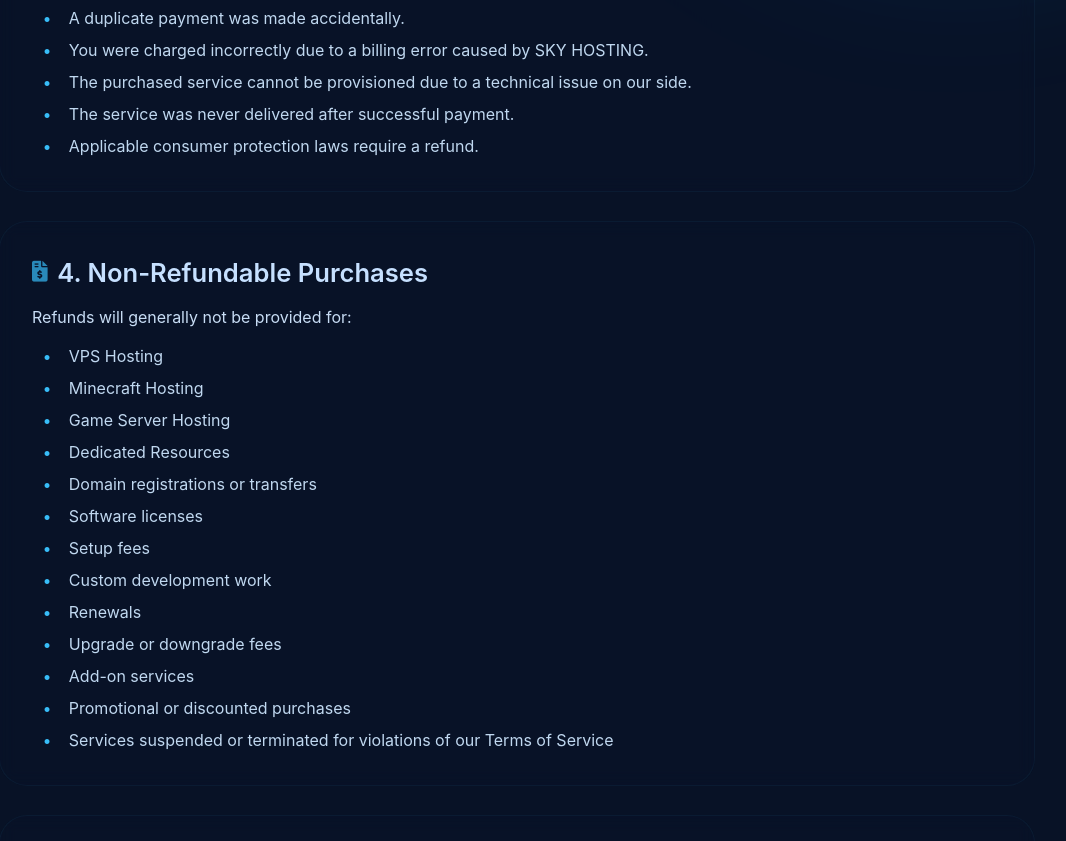
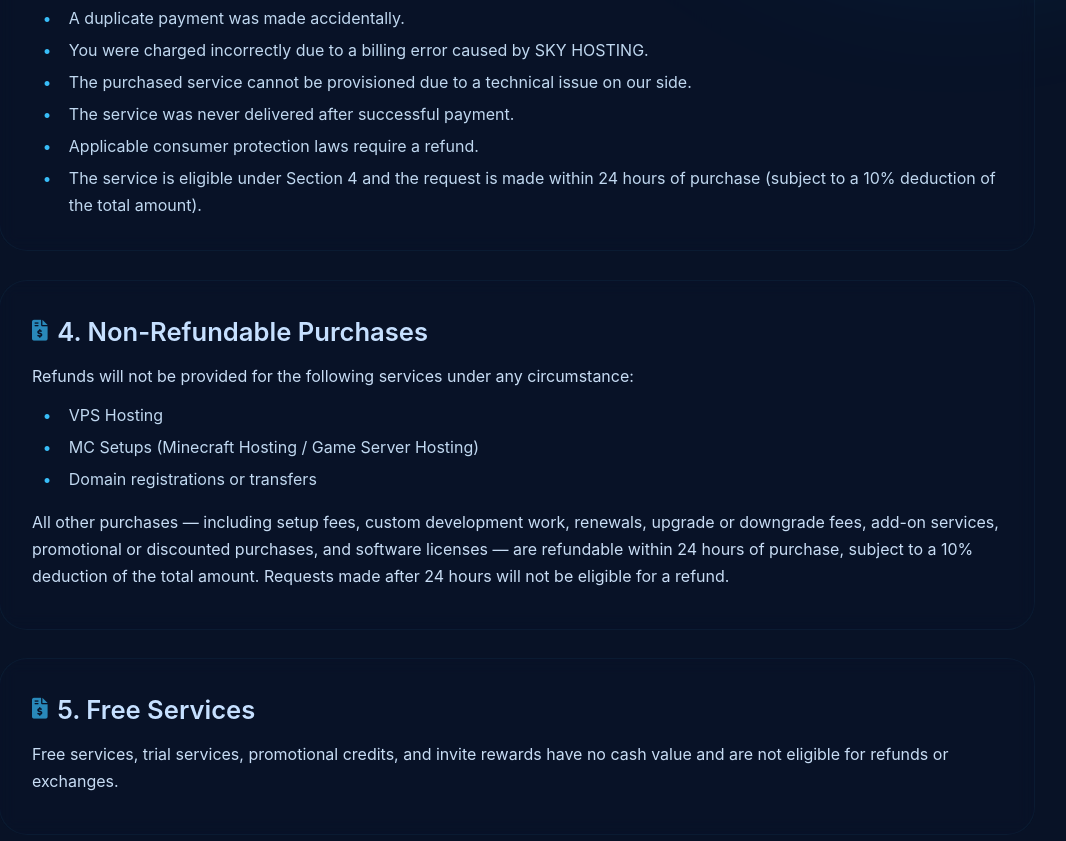
Before and after one commit to khizarstar/SKYHOSTING, a plain HTML site: page refund.html in a window 1280 px wide. Shown: the part 1039-1880 px from the top of the page, without its empty margins (123-1189 px from the left). Drawn offline with Linux system fonts and the light colour scheme.

Commit message:
Update refund.html

```diff
--- a/refund.html
+++ b/refund.html
@@ -697,8 +697,8 @@
     <div class="page-header">
       <h1>SKY HOSTING — Refund Policy</h1>
       <div class="badge-wrap">
-        <span class="badge"><i class="fas fa-calendar-alt"></i> Last Updated: July 30, 2026</span>
-        <span class="badge"><i class="fas fa-file-invoice-dollar"></i> v2.0</span>
+        <span class="badge"><i class="fas fa-calendar-alt"></i> Last Updated: August 25, 2026</span>
+        <span class="badge"><i class="fas fa-file-invoice-dollar"></i> v2.1</span>
       </div>
     </div>
 
@@ -725,7 +725,7 @@
       </div>
       <div class="copy">
         &copy; 2026 SKY HOSTING &bull; All Rights Reserved.
-        <span class="version">v2.0</span>
+        <span class="version">v2.1</span>
       </div>
     </footer>
   </main>
@@ -757,27 +757,19 @@
           'You were charged incorrectly due to a billing error caused by SKY HOSTING.',
           'The purchased service cannot be provisioned due to a technical issue on our side.',
           'The service was never delivered after successful payment.',
-          'Applicable consumer protection laws require a refund.'
+          'Applicable consumer protection laws require a refund.',
+          'The service is eligible under Section 4 and the request is made within 24 hours of purchase (subject to a 10% deduction of the total amount).'
         ]
       }, {
         id: 's4',
         title: '4. Non-Refundable Purchases',
-        text: 'Refunds will generally not be provided for:',
+        text: 'Refunds will not be provided for the following services under any circumstance:',
         list: [
           'VPS Hosting',
-          'Minecraft Hosting',
-          'Game Server Hosting',
-          'Dedicated Resources',
-          'Domain registrations or transfers',
-          'Software licenses',
-          'Setup fees',
-          'Custom development work',
-          'Renewals',
-          'Upgrade or downgrade fees',
-          'Add-on services',
-          'Promotional or discounted purchases',
-          'Services suspended or terminated for violations of our Terms of Service'
-        ]
+          'MC Setups (Minecraft Hosting / Game Server Hosting)',
+          'Domain registrations or transfers'
+        ],
+        extra: 'All other purchases — including setup fees, custom development work, renewals, upgrade or downgrade fees, add-on services, promotional or discounted purchases, and software licenses — are refundable within 24 hours of purchase, subject to a 10% deduction of the total amount. Requests made after 24 hours will not be eligible for a refund.'
       }, {
         id: 's5',
         title: '5. Free Services',
@@ -816,7 +808,7 @@
       }, {
         id: 's10',
         title: '10. Refund Processing',
-        text: 'If a refund is approved: Refunds will be issued using the original payment method whenever possible. Processing times depend on the payment provider and financial institution. SKY HOSTING cannot control delays caused by banks or payment processors.'
+        text: 'If a refund is approved: Refunds will be issued using the original payment method whenever possible, minus a 10% deduction of the total amount where applicable per Section 4. Processing times depend on the payment provider and financial institution. SKY HOSTING cannot control delays caused by banks or payment processors.'
       }, {
         id: 's11',
         title: '11. Billing Errors',
```
